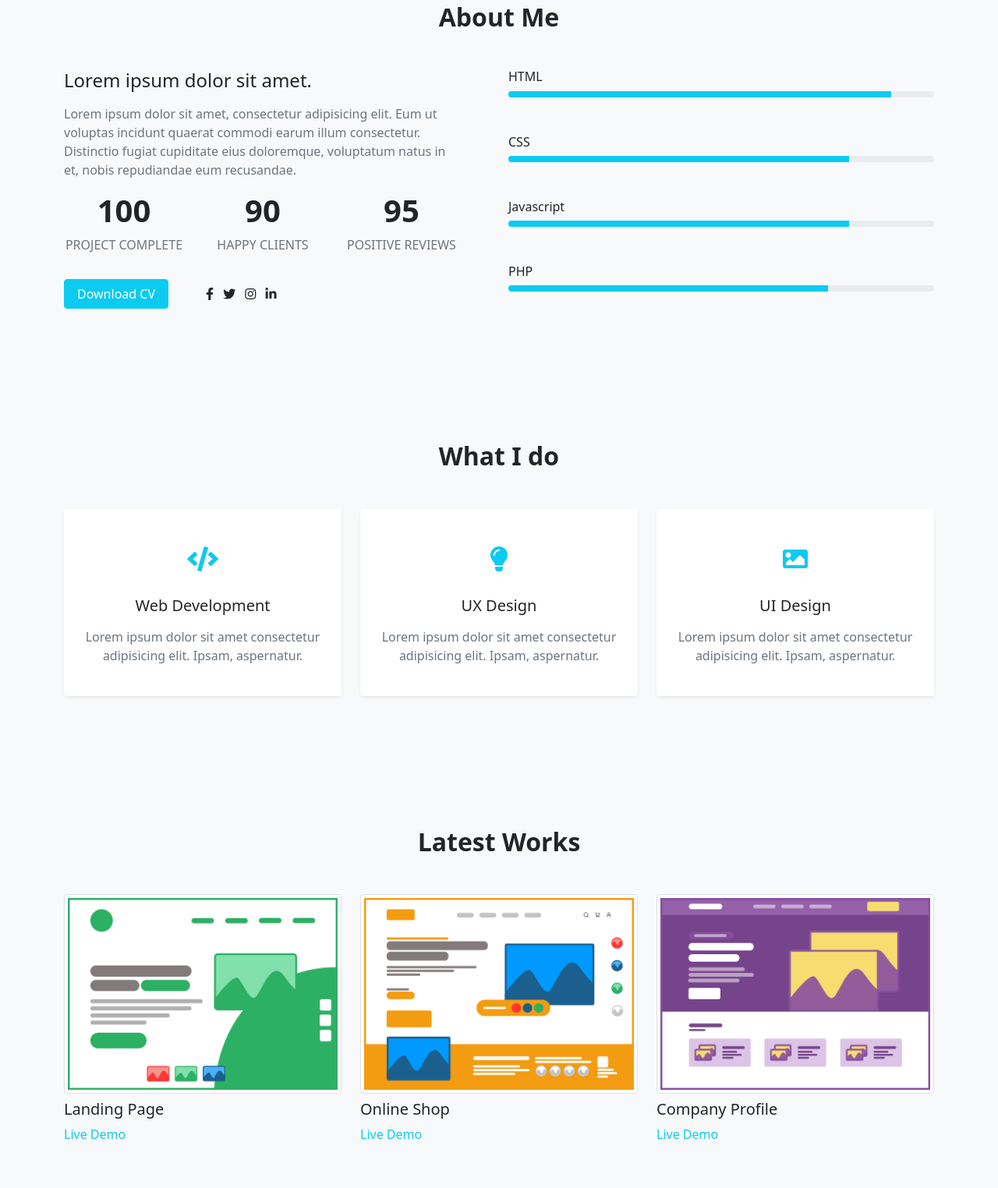
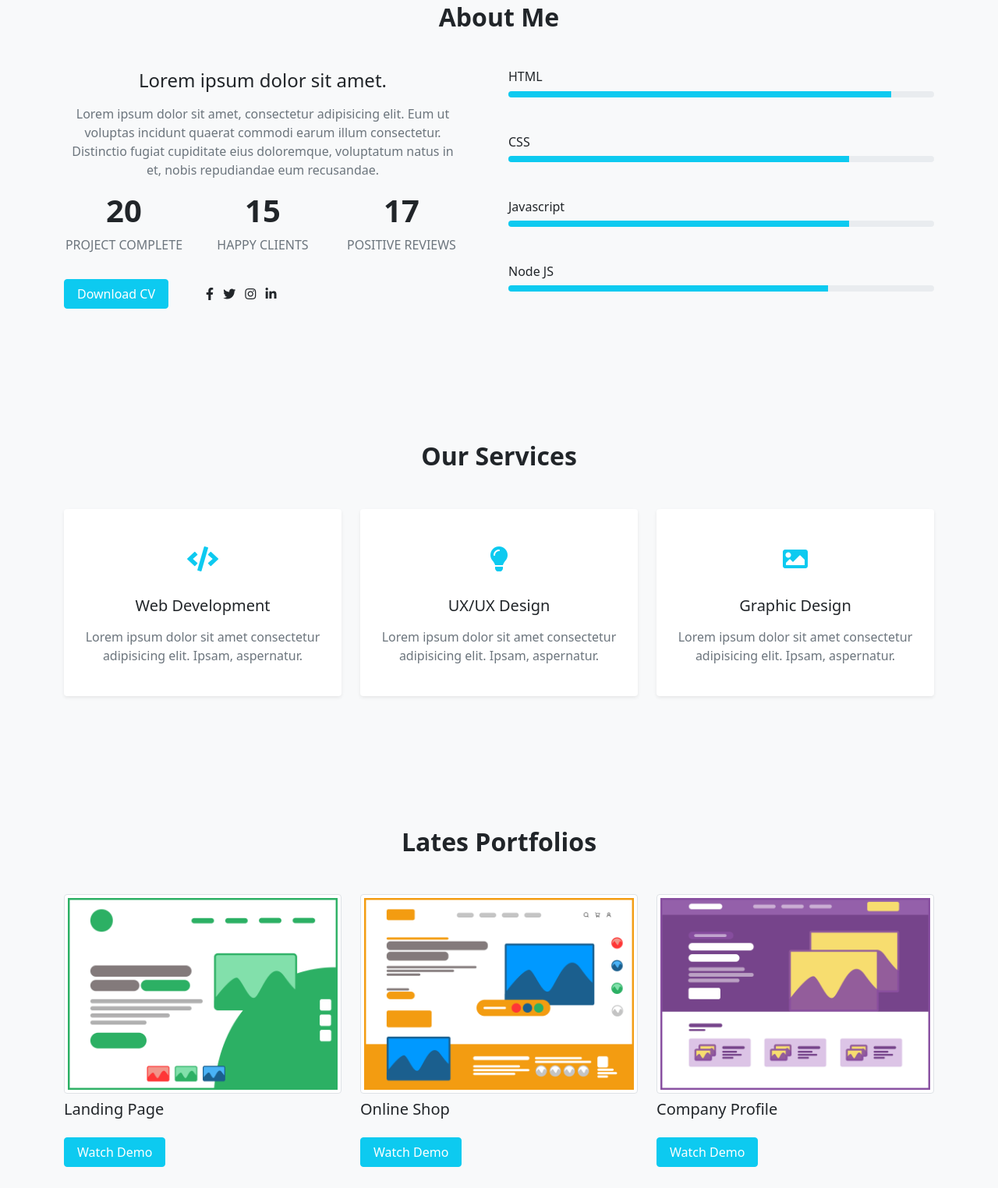
Before and after one commit to dedenurdiyanto95/quiz.github.io, a plain HTML site: page index.html in a window 1280 px wide. Shown: the part 965-2489 px from the top of the page at 78% size. Drawn offline with Linux system fonts and the light colour scheme.

Commit message:
mengganti gambar profile dan memodifikasi file index.html

```diff
--- a/index.html
+++ b/index.html
@@ -43,7 +43,7 @@
               <h1 class="text-info text-uppercase fs-1 fw-bold">Web Developer</h1>
               <h2 class="fs-4">Dede Nurdiyanto</h2>
               <p class="mt-4 text-muted">Lorem ipsum dolor sit, amet consectetur adipisicing elit. Blanditiis dignissimos architecto veritatis aliquid facere voluptatem nihil dolor similique perspiciatis voluptas!</p>
-              <a href="#portfolio" class="btn btn-info px-3 mt-3 text-white">My Work</a>
+              <a href="#portfolio" class="btn btn-info px-3 mt-3 text-white">My Portfolio</a>
             </div>
           </div>
         </div>
@@ -63,7 +63,7 @@
         </div>
         <div class="row">
           <div class="col-md-6 pe-5">
-            <div class="about-text">
+            <div class="about-text text-center">
               <h3 class="fs-4 mb-3">Lorem ipsum dolor sit amet.</h3>
               <p class="text-muted">
                 Lorem ipsum dolor sit amet, consectetur adipisicing elit. Eum ut voluptas incidunt quaerat commodi earum illum consectetur. Distinctio fugiat cupiditate eius doloremque, voluptatum natus in et, nobis repudiandae eum
@@ -73,19 +73,19 @@
             <div class="row text-center text-uppercase my-3">
               <div class="col-sm-4">
                 <div class="fact-item">
-                  <h4 class="fs-1 fw-bold">100</h4>
+                  <h4 class="fs-1 fw-bold">20</h4>
                   <p class="text-muted">Project Complete</p>
                 </div>
               </div>
               <div class="col-sm-4">
                 <div class="fact-item">
-                  <h4 class="fs-1 fw-bold">90</h4>
+                  <h4 class="fs-1 fw-bold">15</h4>
                   <p class="text-muted">Happy Clients</p>
                 </div>
               </div>
               <div class="col-sm-4">
                 <div class="fact-item">
-                  <h4 class="fs-1 fw-bold">95</h4>
+                  <h4 class="fs-1 fw-bold">17</h4>
                   <p class="text-muted">Positive Reviews</p>
                 </div>
               </div>
@@ -122,7 +122,7 @@
               </div>
             </div>
             <div class="skill-item mb-5">
-              <h3 class="fs-6">PHP</h3>
+              <h3 class="fs-6">Node JS</h3>
               <div class="progress" style="height: 8px">
                 <div class="progress-bar bg-info" role="progressbar" style="width: 75%" aria-valuenow="75" aria-valuemin="0" aria-valuemax="100"></div>
               </div>
@@ -139,7 +139,7 @@
         <div class="row justify-content-center">
           <div class="col-lg-8">
             <div class="section-title text-center">
-              <h2 class="fw-bold mb-5">What I do</h2>
+              <h2 class="fw-bold mb-5">Our Services</h2>
             </div>
           </div>
         </div>
@@ -158,7 +158,7 @@
               <div class="icon my-3 text-info fs-2">
                 <i class="fas fa-lightbulb"></i>
               </div>
-              <h3 class="fs-5 py-2">UX Design</h3>
+              <h3 class="fs-5 py-2">UX/UX Design</h3>
               <p class="text-muted">Lorem ipsum dolor sit amet consectetur adipisicing elit. Ipsam, aspernatur.</p>
             </div>
           </div>
@@ -167,7 +167,7 @@
               <div class="icon my-3 text-info fs-2">
                 <i class="fas fa-image"></i>
               </div>
-              <h3 class="fs-5 py-2">UI Design</h3>
+              <h3 class="fs-5 py-2">Graphic Design</h3>
               <p class="text-muted">Lorem ipsum dolor sit amet consectetur adipisicing elit. Ipsam, aspernatur.</p>
             </div>
           </div>
@@ -182,7 +182,7 @@
         <div class="row justify-content-center">
           <div class="col-lg-8">
             <div class="section-title text-center">
-              <h2 class="fw-bold mb-5">Latest Works</h2>
+              <h2 class="fw-bold mb-5">Lates Portfolios</h2>
             </div>
           </div>
         </div>
@@ -191,21 +191,21 @@
             <div class="portfolio-item">
               <img src="img/portfolio/1.jpg" class="w-100 img-thumbnail" alt="portfolio item" />
               <h3 class="text-capitalize fs-5 my-2">Landing Page</h3>
-              <p class="mb-4"><a href="#" class="text-info text-decoration-none">Live Demo</a></p>
+              <p class="mb-4"><a href="#" class="btn btn-info px-3 mt-3 text-white">Watch Demo</a></p>
             </div>
           </div>
           <div class="col-md-6 col-lg-4">
             <div class="portfolio-item">
               <img src="img/portfolio/2.jpg" class="w-100 img-thumbnail" alt="portfolio item" />
               <h3 class="text-capitalize fs-5 my-2">Online Shop</h3>
-              <p class="mb-4"><a href="#" class="text-info text-decoration-none">Live Demo</a></p>
+              <p class="mb-4"><a href="#" class="btn btn-info px-3 mt-3 text-white">Watch Demo</a></p>
             </div>
           </div>
           <div class="col-md-6 col-lg-4">
             <div class="portfolio-item">
               <img src="img/portfolio/3.jpg" class="w-100 img-thumbnail" alt="portfolio item" />
               <h3 class="text-capitalize fs-5 my-2">Company Profile</h3>
-              <p class="mb-4"><a href="#" class="text-info text-decoration-none">Live Demo</a></p>
+              <p class="mb-4"><a href="#" class="btn btn-info px-3 mt-3 text-white">Watch Demo</a></p>
             </div>
           </div>
         </div>
@@ -390,7 +390,7 @@
       <div class="container-lg">
         <div class="row">
           <div class="col-lg-12">
-            <p class="m-0 text-center text-muted">&copy; 2021 Dede Nurdiyanto</p>
+            <p class="m-0 text-center text-muted">&copy; 2021 Dede Nurdiyanto - Task Bootstrap</p>
           </div>
         </div>
       </div>
```
Also changed, not shown: img/profile.png.
